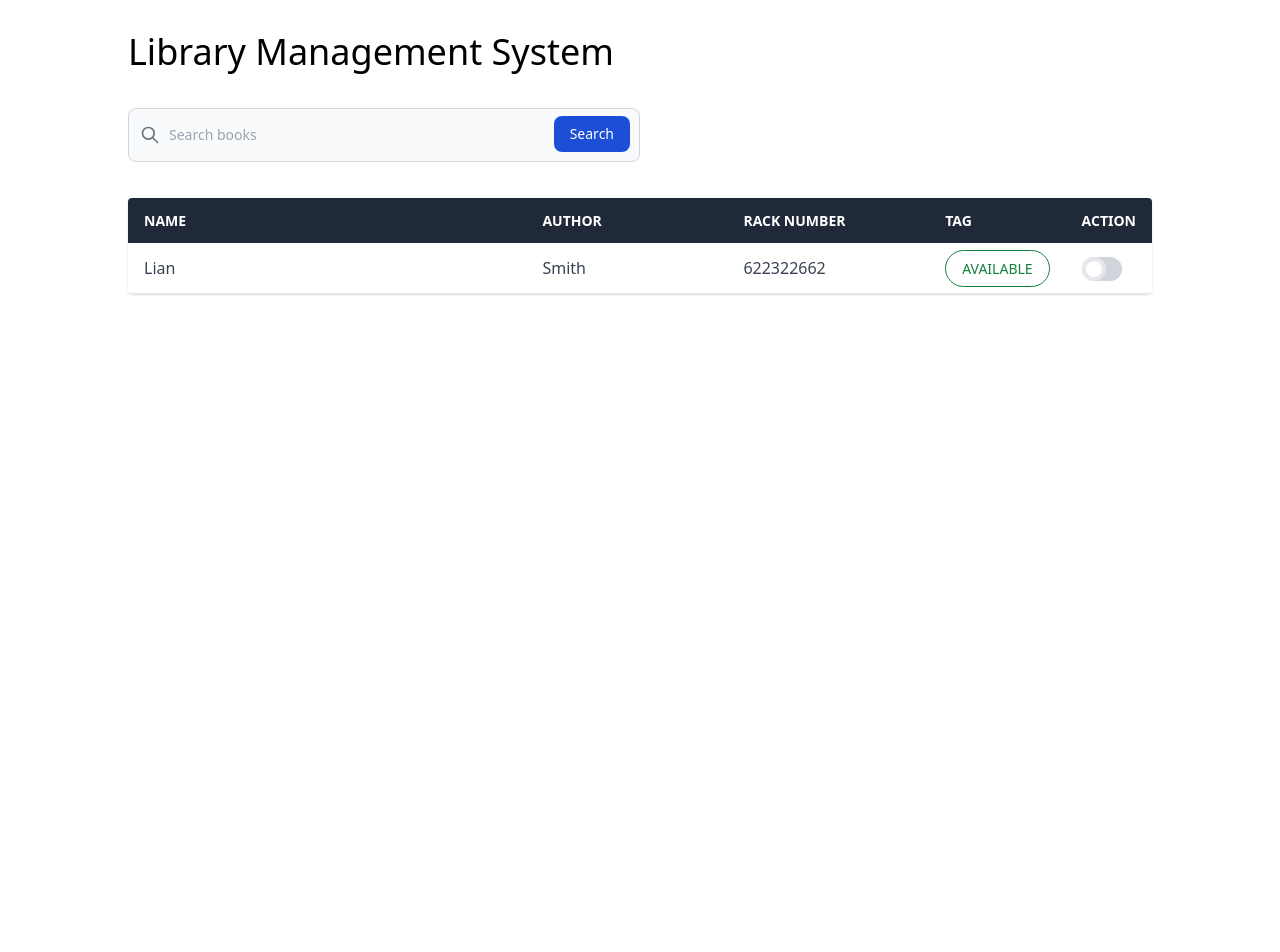
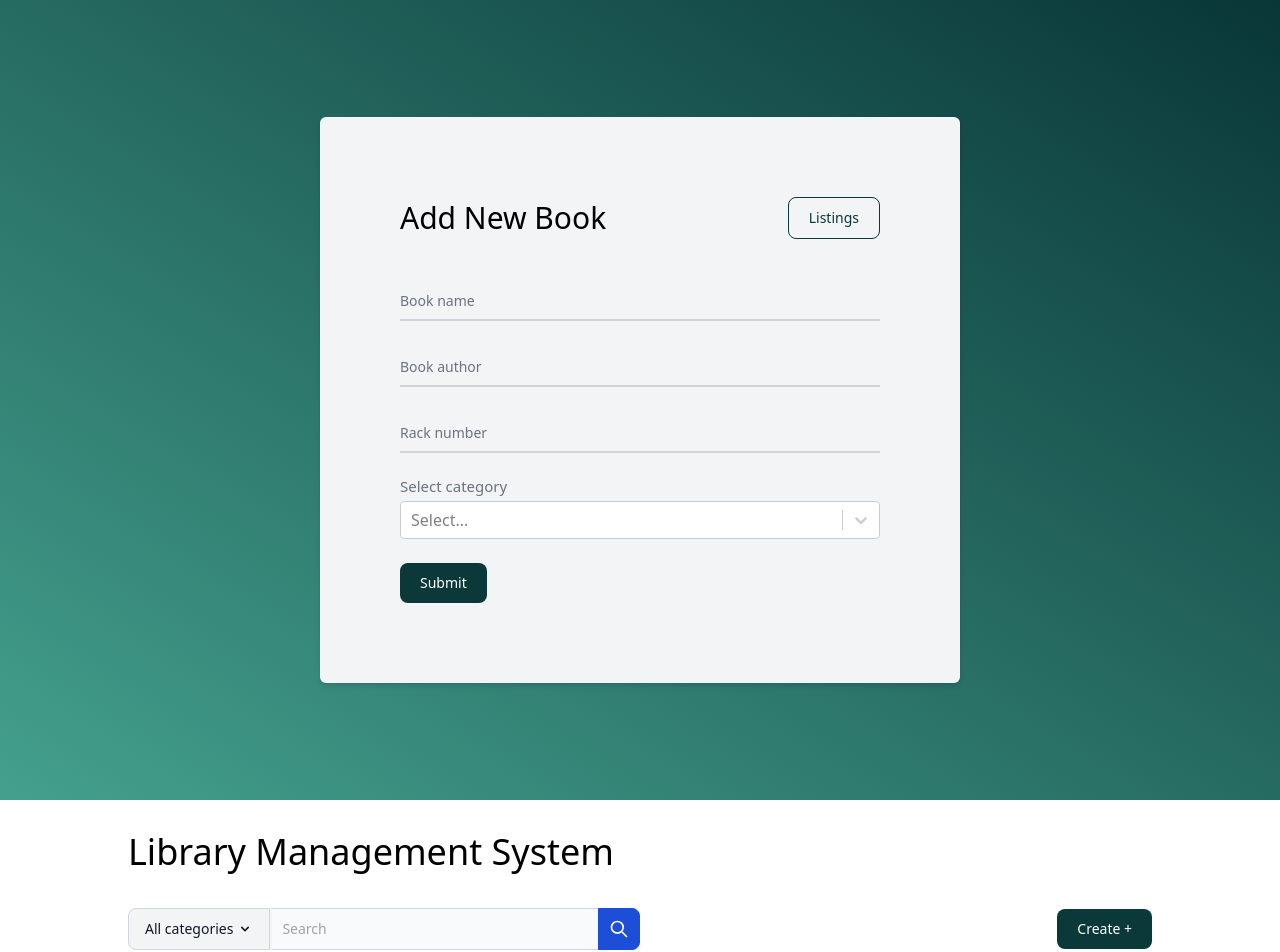
Before and after one commit to codebantai/mylibrary, a Next.js app: page / in a window 1280 px wide. Shown: the top 952 px of the page. Before the commit the page ends 800 px from the top, so only its background shows below. Built offline with nearby package versions, Linux system fonts and the light colour scheme.

Commit message:
added admin page

```diff
--- /dev/null
+++ b/components/Admin.js
@@ -0,0 +1,88 @@
+import React from "react";
+import CreatableSelect from "react-select/creatable";
+
+export default function Admin() {
+  const options = [
+    { value: "chocolate", label: "Chocolate" },
+    { value: "strawberry", label: "Strawberry" },
+    { value: "vanilla", label: "Vanilla" },
+  ];
+  return (
+    <div className="w-full h-screen flex justify-center items-center bg-gradient-to-tr from-[#44A08D] to-[#093637]">
+      <div className="bg-gray-100 p-20 w-1/2 rounded-md shadow-md">
+        <div className="mb-10 flex justify-between items-center">
+          <h2 className="text-3xl">Add New Book</h2>
+          <button className="text-[#0b3838] border border-[#0b3838] hover:bg-[#0e5152] hover:text-white font-medium rounded-lg text-sm sm:w-auto px-5 py-2.5">
+            Listings
+          </button>
+        </div>
+        <form>
+          <div className="relative z-0 w-full mb-6 group">
+            <input
+              type="text"
+              name="floating_email"
+              id="floating_email"
+              className="block py-2.5 px-0 w-full text-sm text-gray-900 bg-transparent border-0 border-b-2 border-gray-300 appearance-none dark:text-white dark:border-gray-600 dark:focus:border-[#0b3838] focus:outline-none focus:ring-0 focus:border-[#0b3838] peer"
+              placeholder=" "
+              required
+            />
+            <label
+              for="floating_email"
+              className="peer-focus:font-medium absolute text-sm text-gray-500 dark:text-gray-400 duration-300 transform -translate-y-6 scale-75 top-3 -z-10 origin-[0] peer-focus:left-0 peer-focus:text-[#0b3838] peer-focus:dark:text-[#0b3838] peer-placeholder-shown:scale-100 peer-placeholder-shown:translate-y-0 peer-focus:scale-75 peer-focus:-translate-y-6"
+            >
+              Book name
+            </label>
+          </div>
+
+          <div className="relative z-0 w-full mb-6 group">
+            <input
+              type="text"
+              name="floating_email"
+              id="floating_email"
+              className="block py-2.5 px-0 w-full text-sm text-gray-900 bg-transparent border-0 border-b-2 border-gray-300 appearance-none dark:text-white dark:border-gray-600 dark:focus:border-[#0b3838] focus:outline-none focus:ring-0 focus:border-[#0b3838] peer"
+              placeholder=" "
+              required
+            />
+            <label
+              for="floating_email"
+              className="peer-focus:font-medium absolute text-sm text-gray-500 dark:text-gray-400 duration-300 transform -translate-y-6 scale-75 top-3 -z-10 origin-[0] peer-focus:left-0 peer-focus:text-[#0b3838] peer-focus:dark:text-[#0b3838] peer-placeholder-shown:scale-100 peer-placeholder-shown:translate-y-0 peer-focus:scale-75 peer-focus:-translate-y-6"
+            >
+              Book author
+            </label>
+          </div>
+          <div className="relative z-0 w-full mb-12 group">
+            <input
+              type="text"
+              name="floating_email"
+              id="floating_email"
+              className="block py-2.5 px-0 w-full text-sm text-gray-900 bg-transparent border-0 border-b-2 border-gray-300 appearance-none dark:text-white dark:border-gray-600 dark:focus:border-[#0b3838] focus:outline-none focus:ring-0 focus:border-[#0b3838] peer"
+              placeholder=" "
+              required
+            />
+            <label
+              for="floating_email"
+              className="peer-focus:font-medium absolute text-sm text-gray-500 dark:text-gray-400 duration-300 transform -translate-y-6 scale-75 top-3 -z-10 origin-[0] peer-focus:left-0 peer-focus:text-[#0b3838] peer-focus:dark:text-[#0b3838] peer-placeholder-shown:scale-100 peer-placeholder-shown:translate-y-0 peer-focus:scale-75 peer-focus:-translate-y-6"
+            >
+              Rack number
+            </label>
+          </div>
+          <div className="relative z-0 w-full mb-6 group">
+            <CreatableSelect isClearable options={options} />
+            <label
+              for="floating_email"
+              className=" absolute text-xl text-gray-500 dark:text-gray-400 transform -translate-y-6 scale-75 -top-1 -z-10 origin-[0]"
+            >
+              Select category
+            </label>
+          </div>
+          <button
+            type="submit"
+            className="text-white bg-[#0b3838] hover:bg-[#0e5152] font-medium rounded-lg text-sm sm:w-auto px-5 py-2.5"
+          >
+            Submit
+          </button>
+        </form>
+      </div>
+    </div>
+  );
+}
--- a/components/Landing.js
+++ b/components/Landing.js
@@ -5,18 +5,93 @@
     <div className="md:px-32 py-8 w-full">
       <h2 className="text-4xl font-medium">Library Management System</h2>
 
-      <div className=" py-9">
+      <div className="py-9 flex justify-between items-center">
         <form className="w-1/2">
+          <div class="flex">
             <label
-            for="default-search"
-            class="mb-2 text-sm font-medium text-gray-900 sr-only dark:text-gray-300"
+              for="search-dropdown"
+              class="mb-2 text-sm font-medium text-gray-900 sr-only dark:text-white"
             >
-            Search
+              Your Email
             </label>
-          <div class="relative">
-            <div class="flex absolute inset-y-0 left-0 items-center pl-3 pointer-events-none">
+            <button
+              id="dropdown-button"
+              data-dropdown-toggle="dropdown"
+              class="flex-shrink-0 z-10 inline-flex items-center py-2.5 px-4 text-sm font-medium text-center text-gray-900 bg-gray-100 border border-gray-300 dark:border-gray-700 dark:text-white rounded-l-lg hover:bg-gray-200 focus:ring-4 focus:outline-none focus:ring-gray-300 dark:bg-gray-600 dark:hover:bg-gray-700 dark:focus:ring-gray-800"
+              type="button"
+            >
+              All categories
               <svg
-                class="w-5 h-5 text-gray-500 dark:text-gray-400"
+                ariaHidden="true"
+                class="w-4 h-4 ml-1"
+                fill="currentColor"
+                viewBox="0 0 20 20"
+                xmlns="http://www.w3.org/2000/svg"
+              >
+                <path
+                  fill-rule="evenodd"
+                  d="M5.293 7.293a1 1 0 011.414 0L10 10.586l3.293-3.293a1 1 0 111.414 1.414l-4 4a1 1 0 01-1.414 0l-4-4a1 1 0 010-1.414z"
+                  clip-rule="evenodd"
+                ></path>
+              </svg>
+            </button>
+            <div
+              id="dropdown"
+              class="z-10 hidden bg-white divide-y divide-gray-100 rounded shadow w-44 dark:bg-gray-700"
+            >
+              <ul
+                class="py-1 text-sm text-gray-700 dark:text-gray-200"
+                ariaLabelledby="dropdown-button"
+              >
+                <li>
+                  <a
+                    href="#"
+                    class="block px-4 py-2 hover:bg-gray-100 dark:hover:bg-gray-600 dark:hover:text-white"
+                  >
+                    Shopping
+                  </a>
+                </li>
+                <li>
+                  <a
+                    href="#"
+                    class="block px-4 py-2 hover:bg-gray-100 dark:hover:bg-gray-600 dark:hover:text-white"
+                  >
+                    Images
+                  </a>
+                </li>
+                <li>
+                  <a
+                    href="#"
+                    class="block px-4 py-2 hover:bg-gray-100 dark:hover:bg-gray-600 dark:hover:text-white"
+                  >
+                    News
+                  </a>
+                </li>
+                <li>
+                  <a
+                    href="#"
+                    class="block px-4 py-2 hover:bg-gray-100 dark:hover:bg-gray-600 dark:hover:text-white"
+                  >
+                    Finance
+                  </a>
+                </li>
+              </ul>
+            </div>
+            <div class="relative w-full">
+              <input
+                type="search"
+                id="search-dropdown"
+                class="block p-2.5 w-full z-20 text-sm text-gray-900 bg-gray-50 rounded-r-lg border-l-gray-100 border-l-2 border border-gray-300 focus:ring-blue-500 focus:border-blue-500 dark:bg-gray-700 dark:border-gray-600 dark:placeholder-gray-400 dark:text-white dark:focus:border-blue-500"
+                placeholder="Search"
+                required
+              />
+              <button
+                type="submit"
+                class="absolute top-0 right-0 p-2.5 text-sm font-medium text-white bg-blue-700 rounded-r-lg border border-blue-700 hover:bg-blue-800 focus:ring-4 focus:outline-none focus:ring-blue-300 dark:bg-blue-600 dark:hover:bg-blue-700 dark:focus:ring-blue-800"
+              >
+                <svg
+                  ariaHidden="true"
+                  class="w-5 h-5"
                   fill="none"
                   stroke="currentColor"
                   viewBox="0 0 24 24"
@@ -29,22 +104,13 @@
                     d="M21 21l-6-6m2-5a7 7 0 11-14 0 7 7 0 0114 0z"
                   ></path>
                 </svg>
-            </div>
-            <input
-              type="search"
-              id="default-search"
-              class="block p-4 pl-10 w-full text-sm text-gray-900 bg-gray-50 rounded-lg border border-gray-300 focus:ring-blue-500 focus:border-blue-500 dark:bg-gray-700 dark:border-gray-600 dark:placeholder-gray-400 dark:text-white dark:focus:ring-blue-500 dark:focus:border-blue-500"
-              placeholder="Search books"
-              required
-            />
-            <button
-              type="submit"
-              class="text-white absolute right-2.5 bottom-2.5 bg-blue-700 hover:bg-blue-800 focus:ring-4 focus:outline-none focus:ring-blue-300 font-medium rounded-lg text-sm px-4 py-2 dark:bg-blue-600 dark:hover:bg-blue-700 dark:focus:ring-blue-800"
-            >
-              Search
               </button>
             </div>
+          </div>
         </form>
+        <button className="text-white bg-[#0b3838] hover:bg-[#0e5152] font-medium rounded-lg text-sm sm:w-auto px-5 py-2.5">
+          Create +
+        </button>
       </div>
 
       <div className="shadow overflow-hidden rounded border-b border-gray-200">
@@ -64,7 +130,9 @@
               <td className="">Smith</td>
               <td className="">622322662</td>
               <td className="">
-                <span className="w-fit px-4 py-2 text-sm font-medium rounded-full border border-green-700 text-green-700 uppercase">Available</span>
+                <span className="w-fit px-4 py-2 text-sm font-medium rounded-full border border-green-700 text-green-700 uppercase">
+                  Available
+                </span>
                 {/* <span className="w-fit px-4 py-2 text-sm font-medium rounded-full border border-red-700 text-red-700 uppercase">
                   not Available
                 </span> */}
--- a/package.json
+++ b/package.json
@@ -19,6 +19,7 @@
     "next": "13.1.2",
     "react": "18.2.0",
     "react-dom": "18.2.0",
+    "react-select": "^5.7.0",
     "typescript": "4.9.4"
   },
   "devDependencies": {
--- a/pages/index.tsx
+++ b/pages/index.tsx
@@ -3,6 +3,7 @@
 import { format } from "path";
 import { useState } from "react";
 import Landing from "@/components/Landing";
+import Admin from "@/components/Admin";
 
 export default function Home() {
   const [form, setForm] = useState({
@@ -41,6 +42,7 @@
         <meta name="viewport" content="width=device-width, initial-scale=1" />
         <link rel="icon" href="/favicon.ico" />
       </Head>
+      <Admin />
       <Landing />
     </>
   );
```
Also changed, not shown: 1 other file (tests, documents, lock files or other folders). Lines whose indentation alone changed are shown as unchanged.
